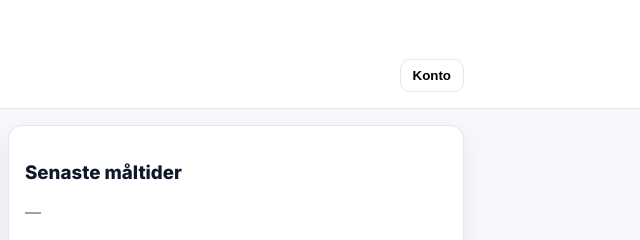
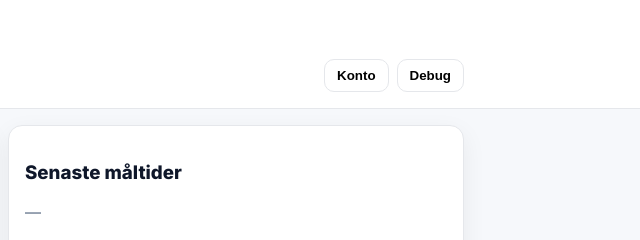
Before and after one commit to Damma65/latmasken-demo, a plain HTML site: page index.html in a window 1280 px wide. Shown: the top 240 px of the page, 640-1280 px from the left. Drawn offline with Linux system fonts and the light colour scheme.

Commit message:
Update index.html

```diff
--- a/index.html
+++ b/index.html
@@ -51,6 +51,8 @@
         <button data-tab="medaljer">Medaljer</button>
         <button data-tab="coach">Coach</button>
         <button data-tab="konto" style="margin-left:auto">Konto</button>
+        <button data-tab="debug">Debug</button>
+
       </nav>
     </div>
   </header>
```
